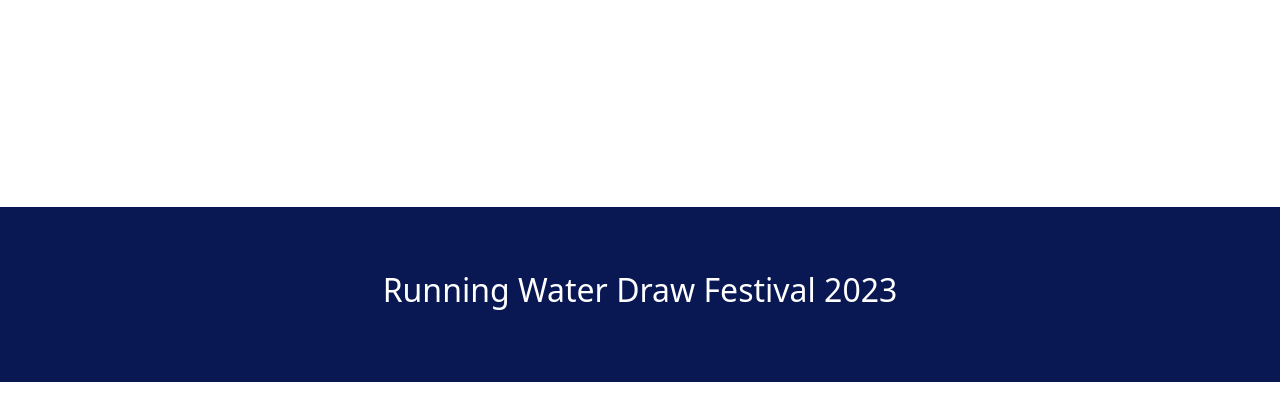
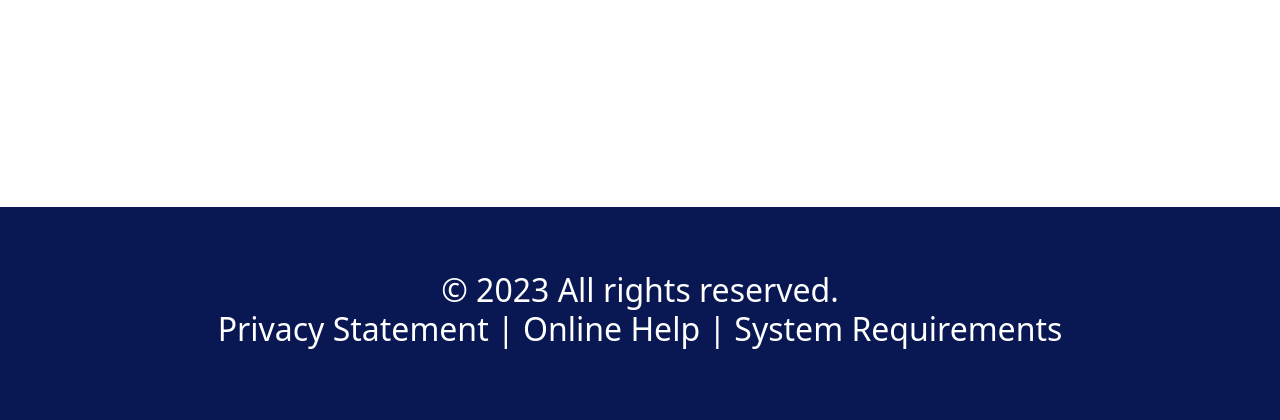
Before and after one commit to Twee22/running-water-draw-website, a Flask app: page / in a window 1280 px wide; the page is wider, and only the part inside the window is pictured. Shown: the part 3738-4158 px from the top of that part. Before the commit the page ends 4120 px from the top of that part, so only its background shows below. Run offline with Flask 3, Linux system fonts and the light colour scheme; some libraries are stand-ins or nearby versions.

Commit message:
Add footer information

```diff
--- a/app/templates/index.html
+++ b/app/templates/index.html
@@ -182,6 +182,7 @@
 
 <!-- Footer -->
 <footer id = "footer">
-    <h2>Running Water Draw Festival 2023</h2>
+    <h2>© 2023  All rights reserved.<br>
+        Privacy Statement | Online Help | System Requirements</h2>
 </footer>
 {% endblock %}
```
